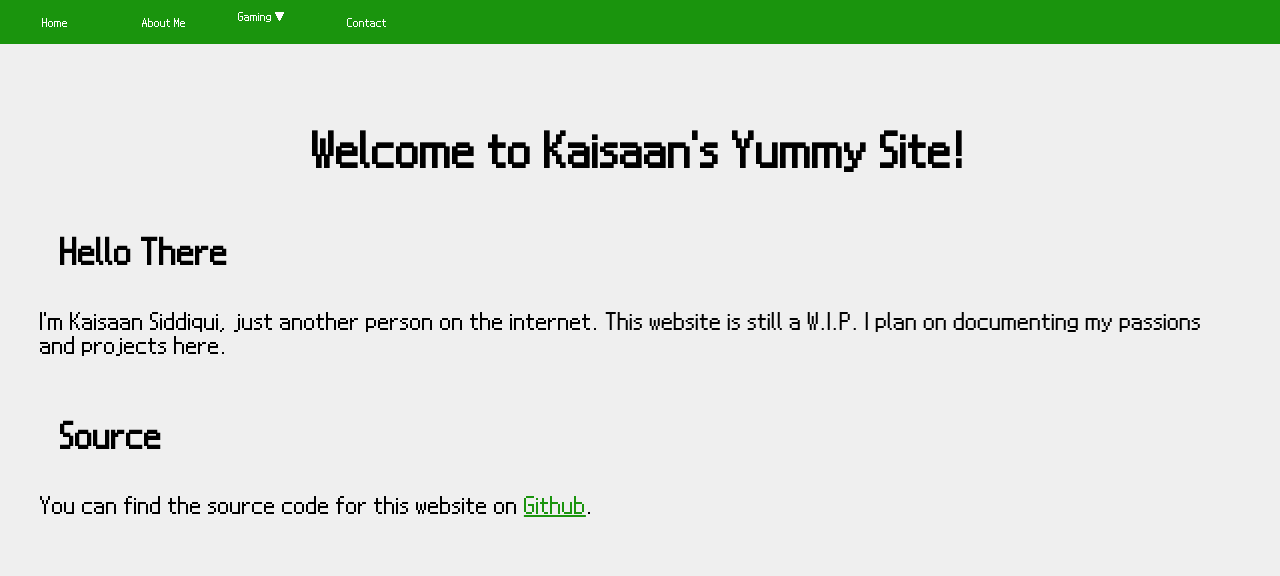
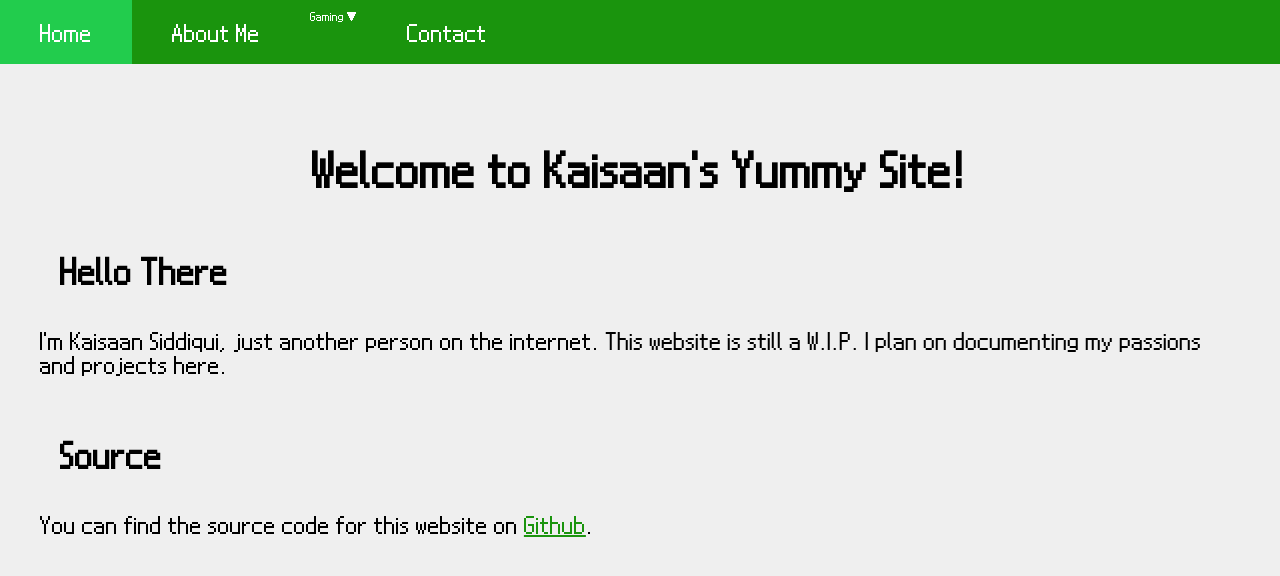
Before and after one commit to Kaisaan/kaisaan.github.io, a Jekyll site: the page built from index.html, in a window 1280 px wide. Shown: the top 576 px of the page. Built offline with Jekyll 4.4.1, drawn with Linux system fonts in a browser that asks for light colours; some web fonts are replaced.

Commit message:
Update style.css

```diff
--- a/css/style.css
+++ b/css/style.css
@@ -79,18 +79,19 @@
 }
 
 .navbar li {
-    font-size: 1em;
+    font-size: 2em;
 }
 
 .navstd {
     float: left;
+    margin: 0;
 }
 
 .navstd a {
     display: block;
     color: white;
     text-align: center;
-    padding: 1rem 2rem;
+    padding: 1em 2em;
     text-decoration: none;
 }
 
@@ -108,7 +109,7 @@
     border: none;
     outline: none;
     color: white;
-    padding: 1em 2em;
+    padding: 1em 1em;
     background-color: inherit;
     font-family: inherit;
     margin: 0;
@@ -125,12 +126,13 @@
     min-width: 160px;
     box-shadow: 0px 8px 16px 0px rgba(0,0,0,0.2);
     z-index: 1;
+    font-size: 2em;
   }
 
   .dropdown-content a {
     float: none;
     color: black;
-    padding: 1em 2em;
+    padding: 1em 1em;
     text-decoration: none;
     display: block;
     text-align: left;
```
